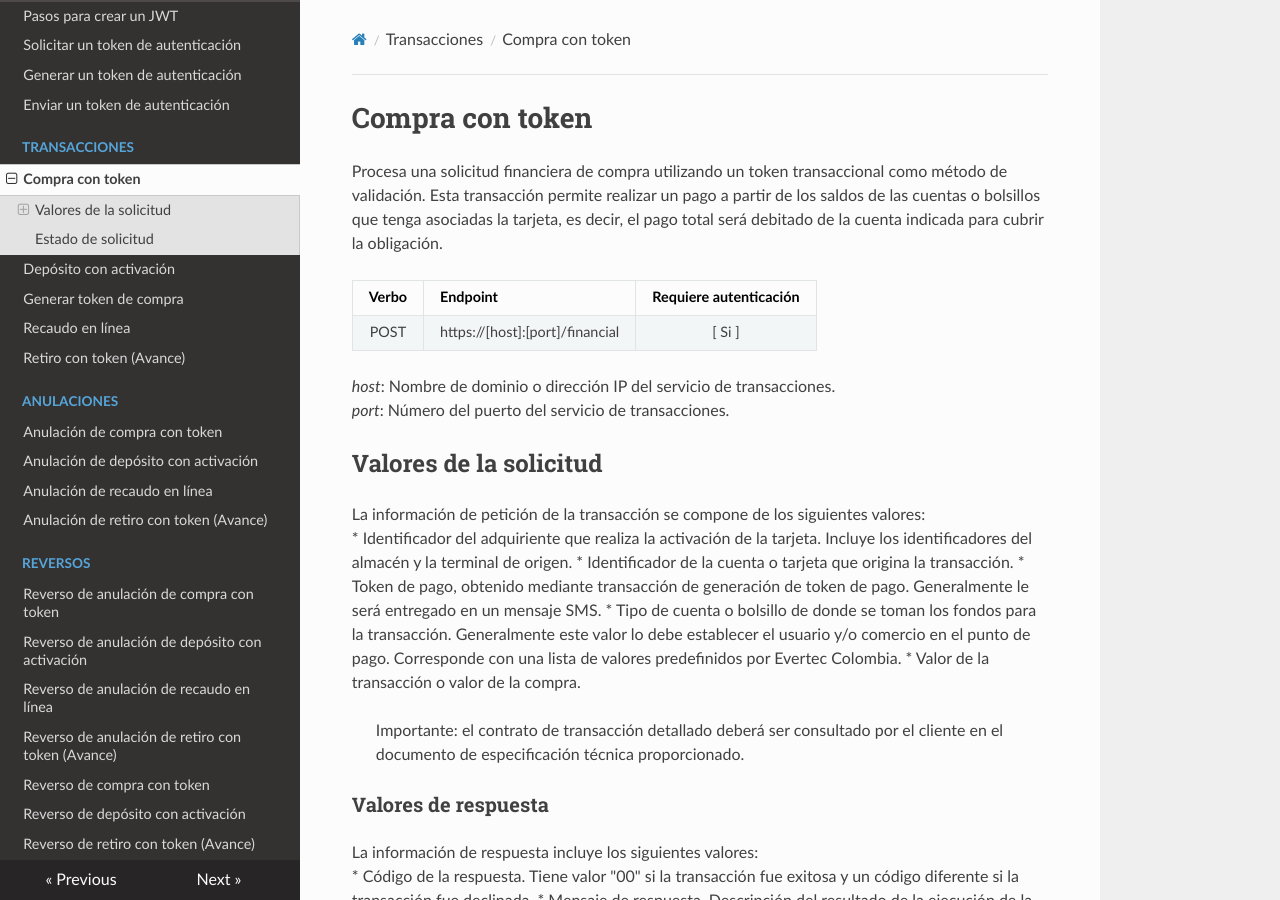
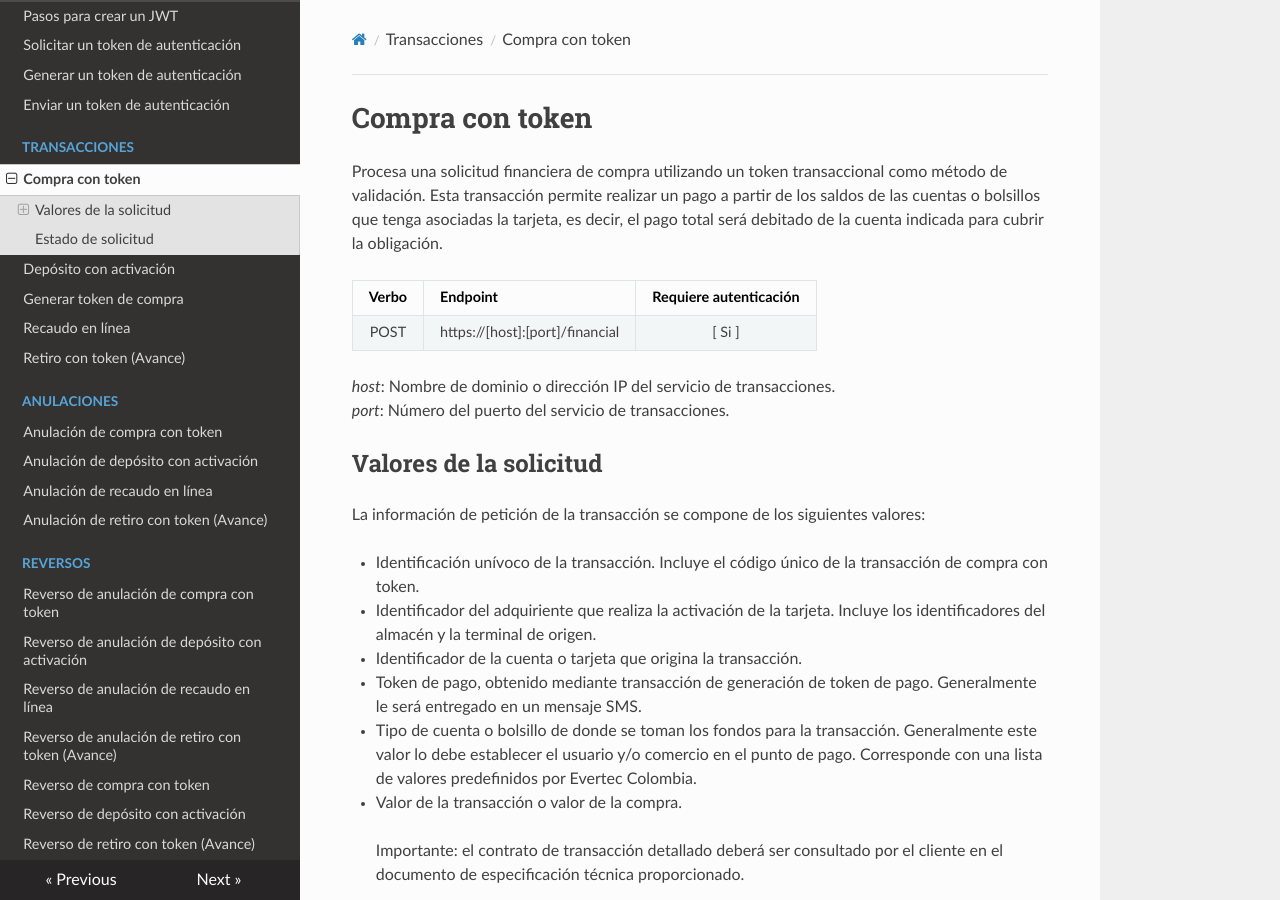
Before and after one commit to Picasso-api/Evertec-API, an MkDocs documentation site: the page built from docs/payment-token.md, in a window 1280 px wide and 900 px high. Built offline with MkDocs 1.6.1, drawn with Linux system fonts in a browser that asks for light colours; nearby versions of some CDN libraries.

Commit message:
Update payment-token.md

```diff
--- a/docs/payment-token.md
+++ b/docs/payment-token.md
@@ -12,6 +12,8 @@ Procesa una solicitud financiera de compra utilizando un token transaccional com
 ## Valores de la solicitud
 
 La información de petición de la transacción se compone de los siguientes valores:
+
+* Identificación unívoco de la transacción. Incluye el código único de la transacción de compra con token.
 * Identificador del adquiriente que realiza la activación de la tarjeta. Incluye los identificadores del almacén y la terminal de origen.
 * Identificador de la cuenta o tarjeta que origina la transacción.
 * Token de pago, obtenido mediante transacción de generación de token de pago. Generalmente le será entregado en un mensaje SMS.
```
